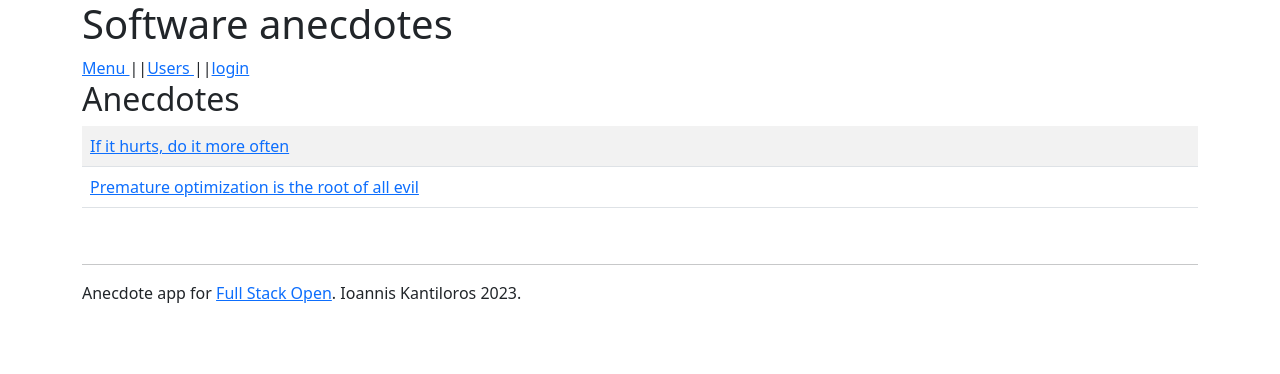
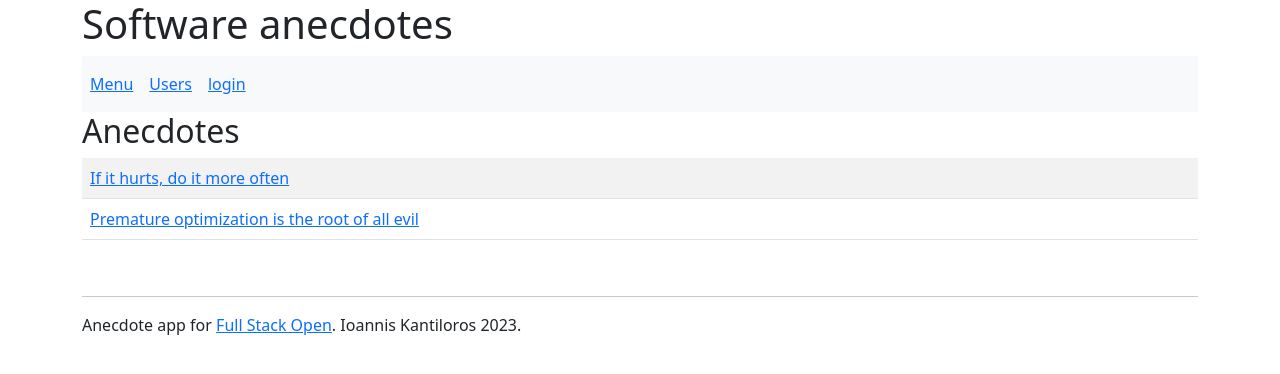
Before and after one commit to ondairos/routed-anecdotes-main, a React (Create React App) app: page / in a window 1280 px wide. Shown: the top 374 px of the page. Built offline with nearby package versions, Linux system fonts and the light colour scheme.

Commit message:
added Navbar boostrap style

```diff
--- a/src/App.js
+++ b/src/App.js
@@ -1,6 +1,6 @@
 import { useState } from 'react'
 import { useField } from './hooks'
-import { Table, Form, Button, Alert } from 'react-bootstrap'
+import { Table, Form, Button, Alert, Navbar, Nav } from 'react-bootstrap'
 
 // react router
 import { Routes, Route, Link, useNavigate, useMatch } from 'react-router-dom'
@@ -9,9 +9,24 @@ const Menu = () => {
 
   return (
     <div>
-      <Link to='/anecdotelist'>Anecdote List </Link>||
-      <Link to='/createnew'>Create New </Link>||
-      <Link to='/about'>About </Link>||
+      <Navbar collapseOnSelect expand='lg' bg='light' variant='light'>
+        <Navbar.Toggle aria-controls='responsive-navbar-nav'></Navbar.Toggle>
+        <Navbar.Collapse id='responsive-navbar-nav'>
+          <Nav className='me-auto'>
+            <Nav.Link href='#' as='span'>
+              <Link to='/anecdotelist'>Anecdote List </Link>
+            </Nav.Link>
+
+            <Nav.Link href='#' as='span'>
+              <Link to='/createnew'>Create New </Link>
+            </Nav.Link>
+
+            <Nav.Link href='#' as='span'>
+              <Link to='/about'>About </Link>
+            </Nav.Link>
+          </Nav>
+        </Navbar.Collapse>
+      </Navbar>
     </div>
   )
 }
@@ -247,21 +262,30 @@ const App = () => {
   return (
     <div className='container'>
       <h1>Software anecdotes</h1>
-      {/* <Menu />
-      <AnecdoteList anecdotes={anecdotes} />
-      <About />
-      <CreateNew addNew={addNew} />
-      <Footer /> */}
 
+      <Navbar collapseOnSelect expand='lg' bg='light' variant='light'>
+        <Navbar.Toggle aria-controls='responsive-navbar-nav'></Navbar.Toggle>
+        <Navbar.Collapse id='responsive-navbar-nav'>
+          <Nav className='me-auto'>
+            <Nav.Link href='#' as='span'>
+              <Link to='/menu'>Menu </Link>
+            </Nav.Link>
 
-      <div>
-        <Link to='/menu'>Menu </Link>||
-        <Link to='/users'>Users </Link>||
-        {user ? <em>{user} logged in</em> : <Link to="/login">login</Link>}
-      </div>
+            <Nav.Link href='#' as='span'>
+              <Link to='/users'>Users </Link>
+            </Nav.Link>
+
+            <Nav.Link href='#' as='span'>
+              {user ? <em>{user} logged in</em> : <Link to="/login">login</Link>}
+            </Nav.Link>
+          </Nav>
+        </Navbar.Collapse>
+      </Navbar>
+
       <div>
         <Notification message={notification} />
       </div>
+
       {/* The Routes works by rendering the first component whose path matches the URL in the browser's address bar. */}
       <Routes>
         <Route path='/anecdotelist/:id' element={<Anecdote anecdote={anecdote} />} />
```
